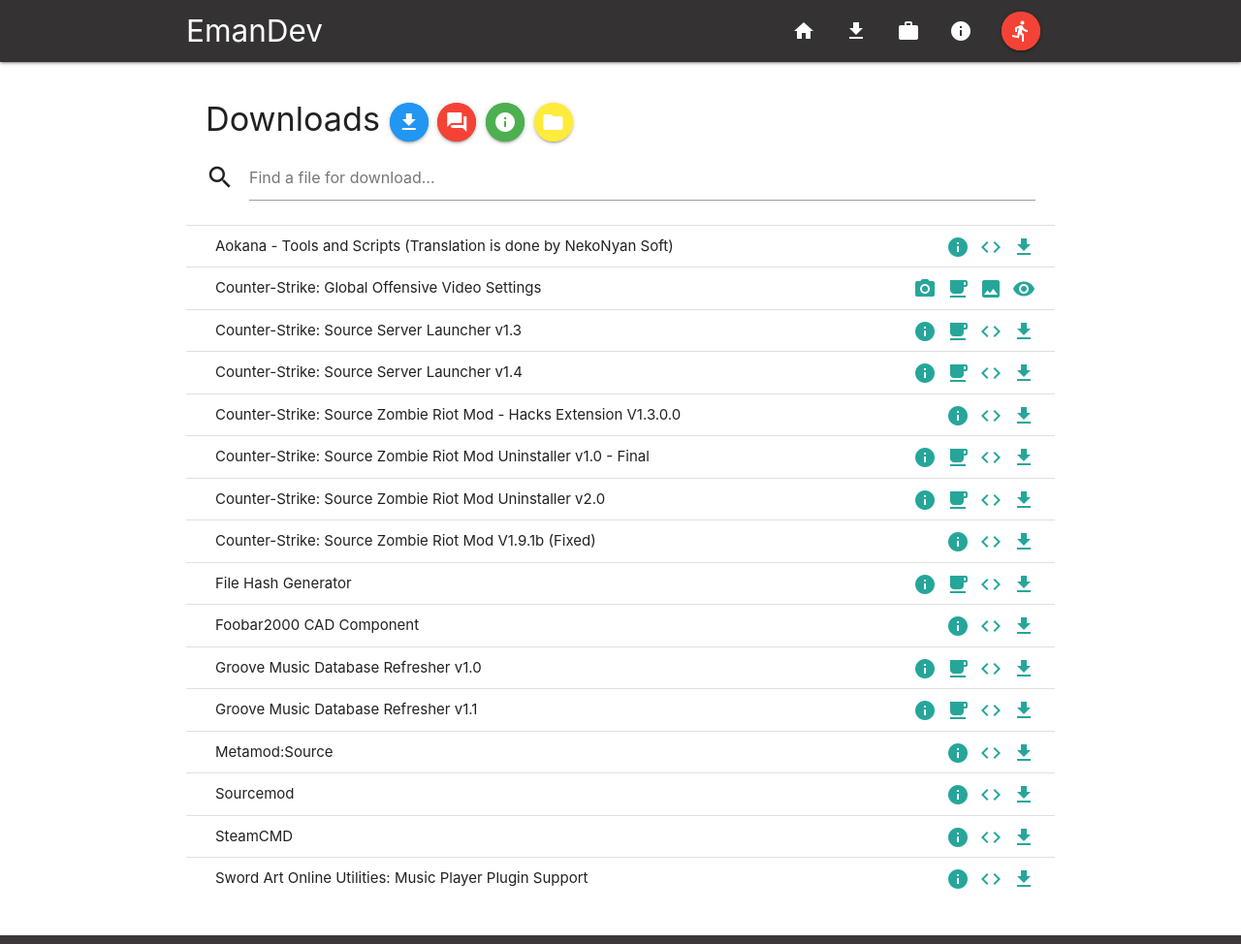
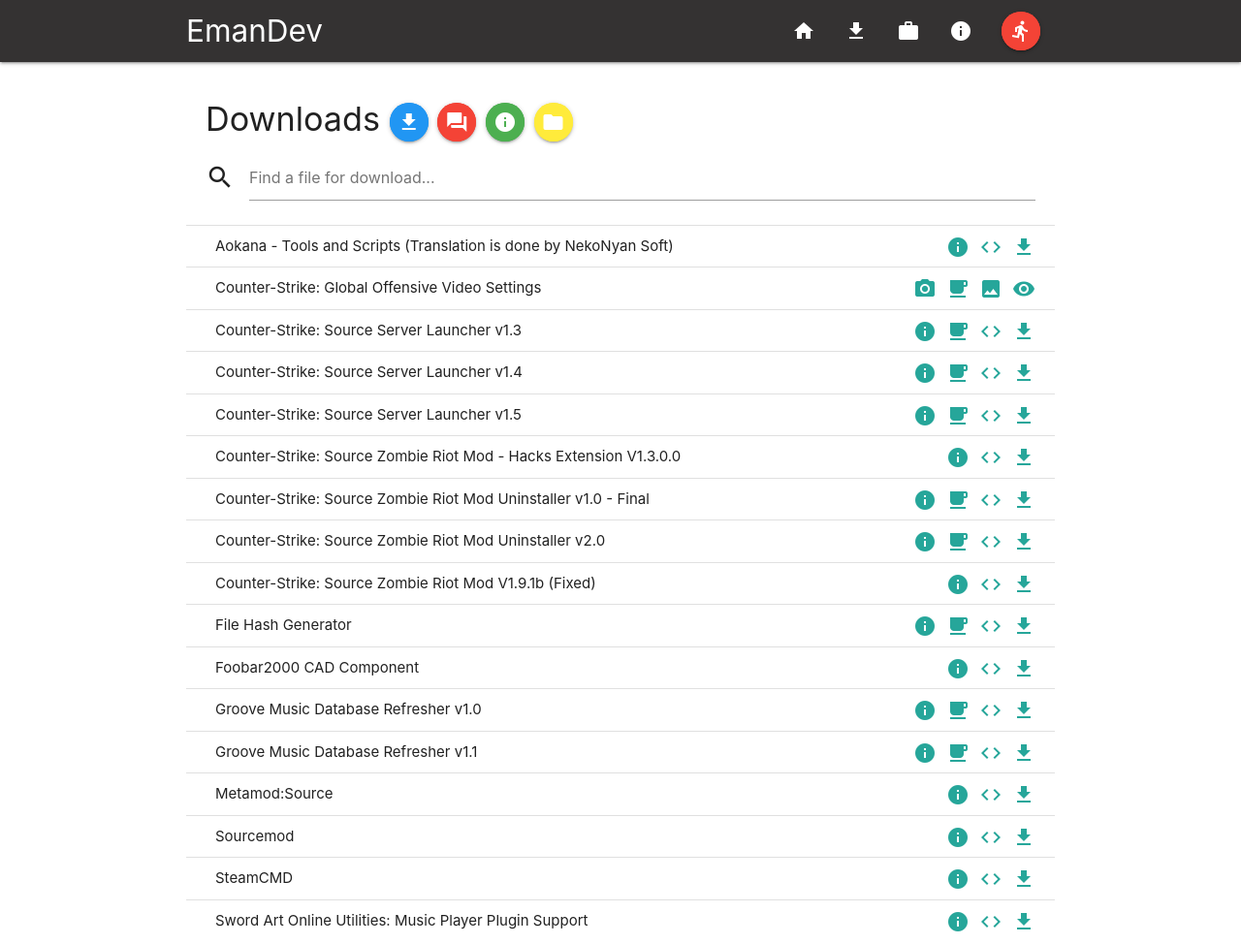
Before and after one commit to EmanDev/emandev.github.io, a plain HTML site: page downloads.html in a window 1280 px wide. Shown: the top 974 px of the page at 97% size. Drawn offline with Linux system fonts and the light colour scheme.

Commit message:
Added CSS Server Launcher v1.5 links
- Added css-sl v1.5 links

```diff
--- a/downloads.html
+++ b/downloads.html
@@ -366,6 +366,22 @@
                     </div>
                 </li>
                 <li class="collection-item">
+                    <div>Counter-Strike: Source Server Launcher v1.5
+                        <a href="http://gestyy.com/w9PvuS" target="_blank" class="secondary-content">
+                            <i class="material-icons tooltipped" data-position="bottom"
+                                data-tooltip="Download">file_download</i>
+                        </a>
+                        <a href="https://github.com/EmanDev/css-sl" target="_blank"
+                            class="secondary-content margin-right-10"><i class="material-icons tooltipped"
+                                data-position="bottom" data-tooltip="Source Code">code</i></a>
+                        <a href="https://www.paypal.com/paypalme2/marcaida" target="_blank"
+                            class="secondary-content margin-right-10"><i class="material-icons tooltipped"
+                                data-position="bottom" data-tooltip="Buy me a coffee">local_cafe</i></a>
+                        <a class="cursor-default secondary-content margin-right-10"><i class="material-icons tooltipped"
+                                data-position="bottom" data-tooltip="Developed by EmanDev">info</i></a>
+                    </div>
+                </li>
+                <li class="collection-item">
                     <div>Counter-Strike: Source Zombie Riot Mod - Hacks Extension V1.3.0.0
                         <a href="http://destyy.com/w2PhtS" target="_blank" class="secondary-content">
                             <i class="material-icons tooltipped" data-position="bottom"
```
Also changed, not shown: 1 other file.
